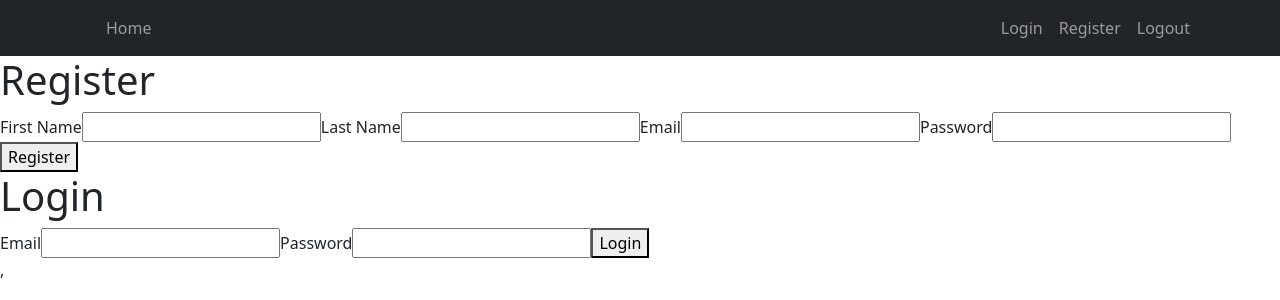
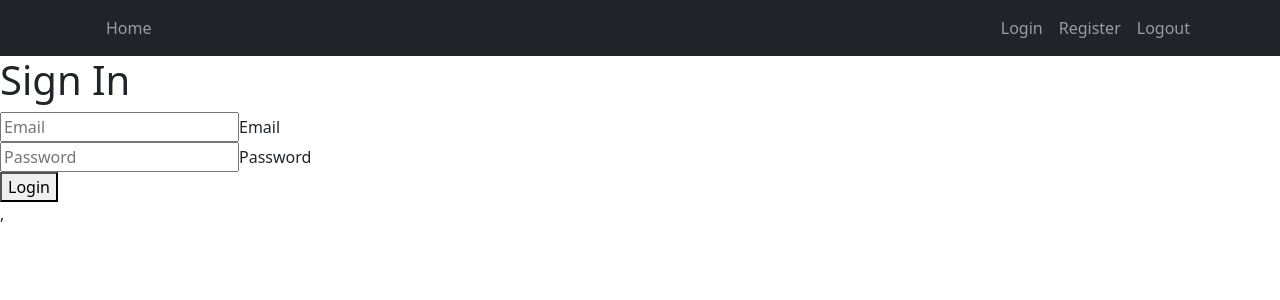
Before and after one commit to stevenpfaff/Dew-Cup-FrontEnd, a React (Create React App) app: page /Login in a window 1280 px wide. Shown: the top 300 px of the page. Built offline with nearby package versions, Linux system fonts and the light colour scheme.

Commit message:
login and register routing fixed

```diff
--- a/package.json
+++ b/package.json
@@ -13,7 +13,8 @@
     "react": "^17.0.2",
     "react-bootstrap": "^2.0.2",
     "react-dom": "^17.0.2",
-    "react-router-dom": "^6.0.0",
+    "react-router": "^5.2.0",
+    "react-router-dom": "^5.2.0",
     "react-scripts": "4.0.3",
     "web-vitals": "^1.1.2"
   },
--- a/src/App.js
+++ b/src/App.js
@@ -1,11 +1,11 @@
 import React, {Component} from 'react'
-import { Route, Routes, BrowserRouter as Router, Switch } from 'react-router-dom';
+import { Route, Switch, Redirect } from 'react-router-dom';
 import axios from 'axios'
 import Login from './components/Login/Login';
 import Register from './components/Login/Register';
 import Home from './components/Home/Home'
 import NavBar from './components/NavBar/NavBar';
-import jwtDecode from 'jwt-decode';
+import jwt_decode from 'jwt-decode';
 
 
 
@@ -21,7 +21,7 @@ class App extends Component {
   componentDidMount () {
     const jwt = localStorage.getItem('token');
     try{
-    const user = jwtDecode(jwt);
+    const user = jwt_decode(jwt);
     this.setState({user, isUserAuthenticated : true});
     } catch (err) {
 
@@ -52,12 +52,15 @@ class App extends Component {
    }
 
   render () {
-    const user = this.state.user;
+    var user = this.state.user;
     return(
       <div>
-        <NavBar/>
-        <Register createNewUser={this.createNewUser}/>
-        <Login userSignIn={this.userSignIn}/>
+        <NavBar user={user} logOutUser={this.logOutUser}/>
+        <Switch>
+          <Route path="/" exact component={Home}/>
+          <Route path = "/Register" component={Register}/>
+          <Route path="/Login" component={Login}/>
+        </Switch>
       </div>
     )}
 }
--- a/src/components/Login/Login.js
+++ b/src/components/Login/Login.js
@@ -1,26 +1,43 @@
 import React, {useState } from 'react'
 
-export default function Login(props) {
+const Login = (props) => {
 
     const [email, setEmail] = useState();
     const [password, setPassword] = useState();
 
+    const handleEmailChange = (event) => {
+        setEmail(event.target.value)
+    }
+
+    const handlePasswordChange = (event) => {
+        setPassword(event.target.value)
+    }
+
+    const handleSubmit = (event) => {
+        event.preventDefault();
+        const user = {email : email, password : password}
+        props.userSignIn(user)
+    }
+
     return(
-        <div className="App">
-            <div className="login">
-                <h1>Login</h1>
-            <label>Email</label>
-            <input type="text" onChange={(e) => {
-                setEmail(e.target.value);
-            }}
-            />
-            <label>Password</label>
-            <input type="text" onChange={(e) => {
-                setPassword(e.target.value);
-            }}
-            />
-            <button> Login </button>
-            </div>
-        </div>
+        <div>
+        <hgroup>
+  <h1>Sign In</h1>
+    </hgroup>
+    <form>
+    <div class="group">
+        <input type="text" placeholder="Email" onChange={handleEmailChange}/><span class="highlight"></span><span class="bar"></span>
+        <label>Email</label>
+    </div>
+    <div class="group">
+        <input type="password" placeholder="Password" onChange={handlePasswordChange}/><span class="highlight"></span><span class="bar"></span>
+        <label>Password</label>
+    </div>
+    <button type="button" class="button buttonBlue" onClick={handleSubmit}>Login
+        <div class="ripples buttonRipples"><span class="ripplesCircle"></span></div>
+    </button>
+    </form>
+    </div>
     )
 }
+export default Login;
--- a/src/components/NavBar/NavBar.js
+++ b/src/components/NavBar/NavBar.js
@@ -7,8 +7,6 @@ import Container from 'react-bootstrap/Container'
 
 function NavBar(props) {
     return(
-
-
         <Navbar collapseOnSelect expand="lg" bg="dark" variant="dark">
   <Container>
         <a class="navbar-brand" href="#">
@@ -22,7 +20,6 @@ function NavBar(props) {
                     <Nav.Link onClick={props.userSignIn} href="/login">Login</Nav.Link>
                     <Nav.Link  onClick={props.createNewUser} href="/register">Register</Nav.Link>
                     <Nav.Link onClick={props.logOutUser} href="/login">Logout</Nav.Link>
-
                 </Nav>
             </Navbar.Collapse>
           </Container>
--- a/src/index.js
+++ b/src/index.js
@@ -7,9 +7,9 @@ import reportWebVitals from './reportWebVitals';
 
 ReactDOM.render(
   <Router>
-  <React.StrictMode>
+    <React.StrictMode>
     <App />
-  </React.StrictMode>,
+    </React.StrictMode>,
   </Router>,
   document.getElementById('root')
 );
```
Also changed, not shown: 1 other file (tests, documents, lock files or other folders).
